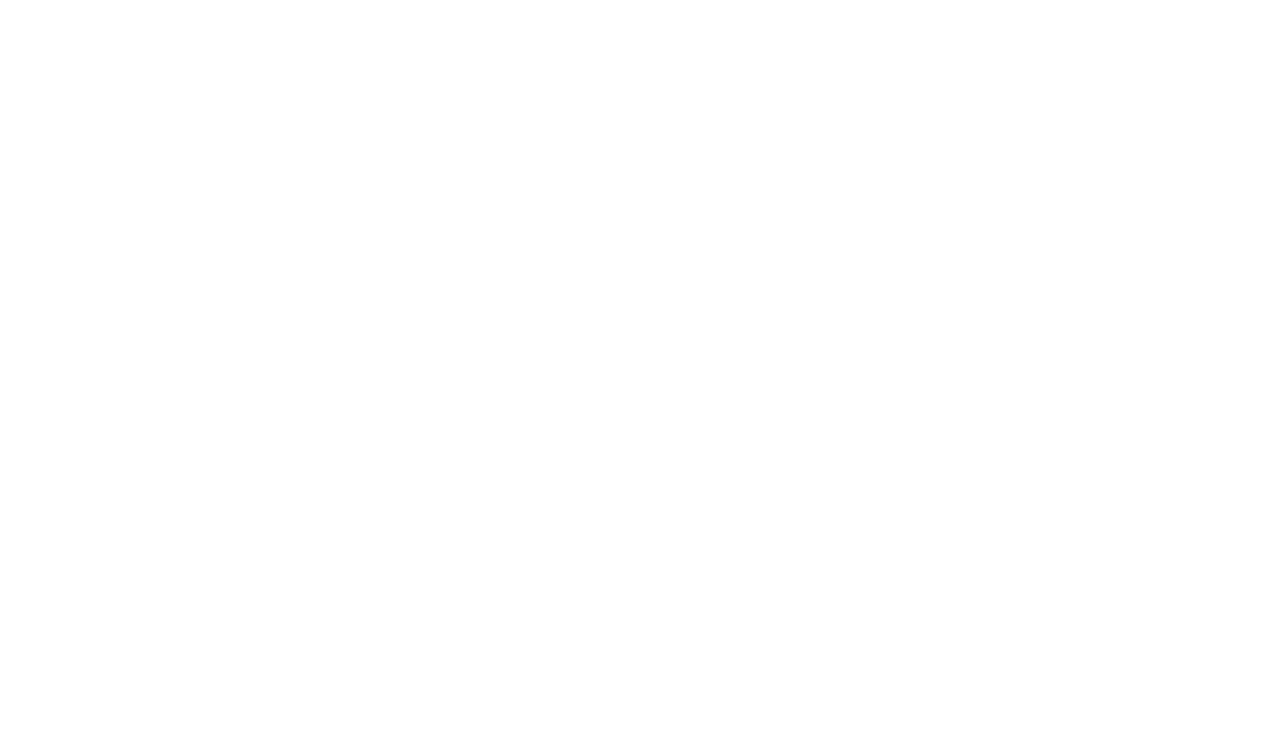
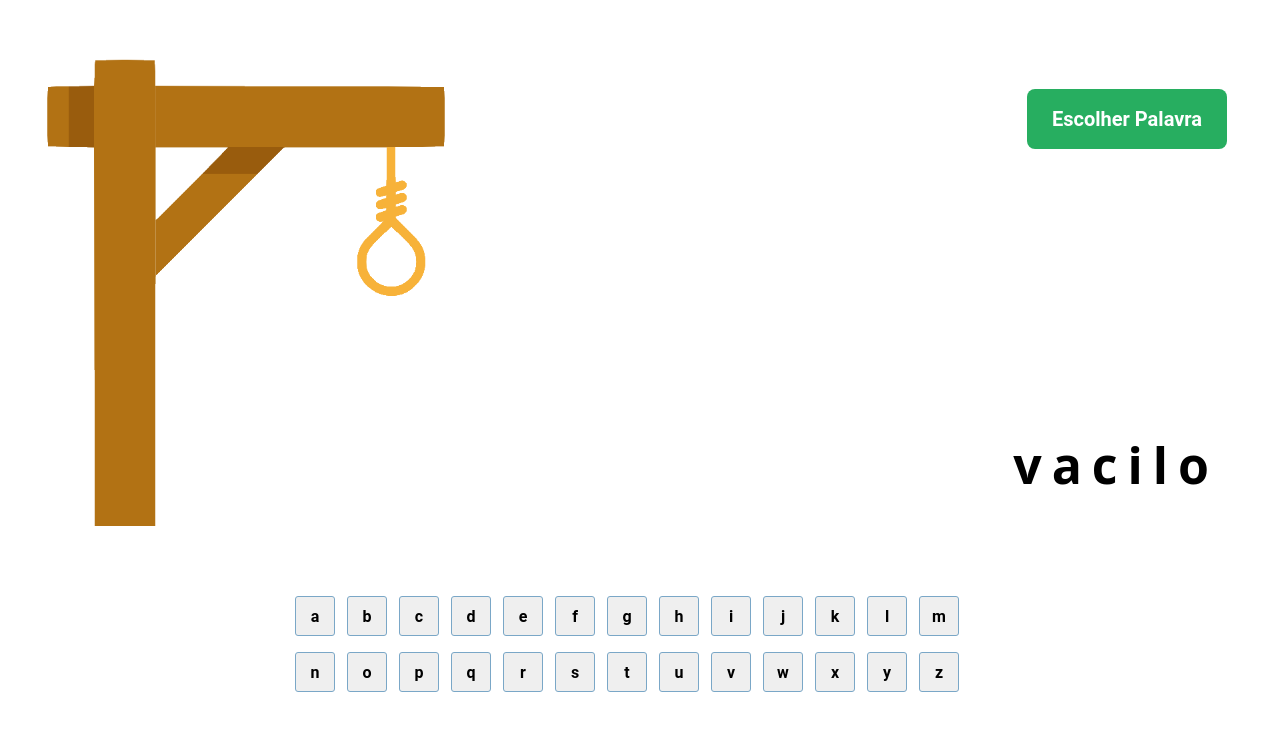
Before and after one commit to Matheus-Rodrigues-EC/Jogo-da-Forca, a React (Create React App) app: page / in a window 1280 px wide. Shown: the top 730 px of the page. Built offline with nearby package versions, Linux system fonts and the light colour scheme.

Commit message:
Create function for select random word at the array of words

```diff
--- a/src/Components/App.jsx
+++ b/src/Components/App.jsx
@@ -1,12 +1,20 @@
 import Palavras from "../palavras";
+import Letras from "./Letras";
+import Jogo from "./Jogo";
 
 
 function App() {
   return (
     <div className="App">
-
+      <Jogo palavra={randonWord()}/>
+      <Letras/>
     </div>
   );
 }
 
+function randonWord(){
+  let word = Math.floor(Math.random() * Palavras.length);
+  return Palavras[word];
+}
+
 export default App;
--- a/src/Components/Jogo.jsx
+++ b/src/Components/Jogo.jsx
@@ -1,9 +1,66 @@
 // (imagem da forca, botão de iniciar, palavra do jogo)
+import styled from "styled-components";
 
-import Forca0 from "assets/forca0.png";
-import Forca1 from "assets/forca1.png";
-import Forca2 from "assets/forca2.png";
-import Forca3 from "assets/forca3.png";
-import Forca4 from "assets/forca4.png";
-import Forca5 from "assets/forca5.png";
-import Forca6 from "assets/forca6.png";
+
+
+export default function Jogo(props){
+    return (
+        <LocateImage>
+            <Button disabled="disabled" onClick={() => {console.log('cliquei')}}>Escolher Palavra</Button>
+            <Word>{props.palavra}</Word>
+            <Image src="assets/forca0.png" alt=""/>
+        </LocateImage>
+    )
+}
+
+
+const LocateImage = styled.section`
+        width: 400px;
+        height: 467px;
+        margin: 59px auto 70px 38px;
+`;
+
+const Image = styled.img`
+        width: 100%;
+`;
+
+const Button = styled.button`
+        position: absolute;
+        top: 89px;
+        right: 53px;
+
+        width: 200px;
+        height: 60px;
+
+        font-family: 'Roboto';
+        font-style: normal;
+        font-weight: 700;
+        font-size: 20px;
+        line-height: 23px;
+        display: flex;
+        align-items: center;
+        justify-content: center;
+
+        border: none;
+        background: #27AE60;
+        border-radius: 8px;
+        color: #FFFFFF;
+`;
+
+const Word = styled.section`
+        position: absolute;
+        top: 431px;
+        right: 61px;
+
+        font-family: 'Noto Sans';
+        font-style: normal;
+        font-weight: 700;
+        font-size: 50px;
+        line-height: 68px;
+        display: flex;
+        align-items: center;
+        text-align: center;
+        letter-spacing: 10px;
+
+        color: #000000;
+`;
```
